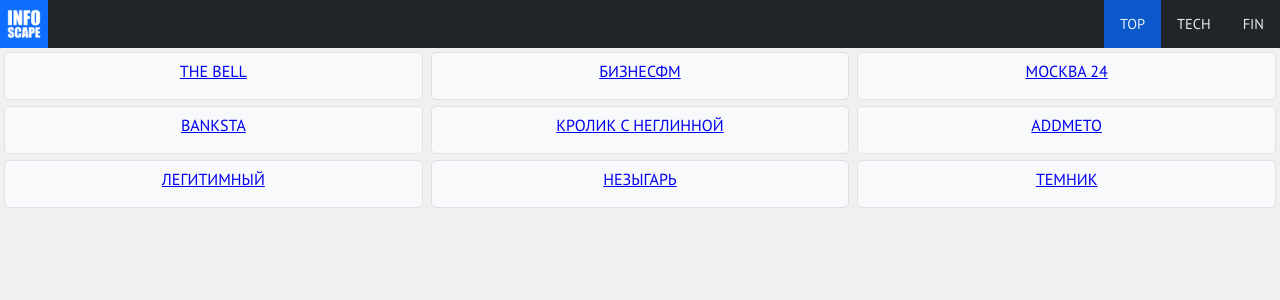
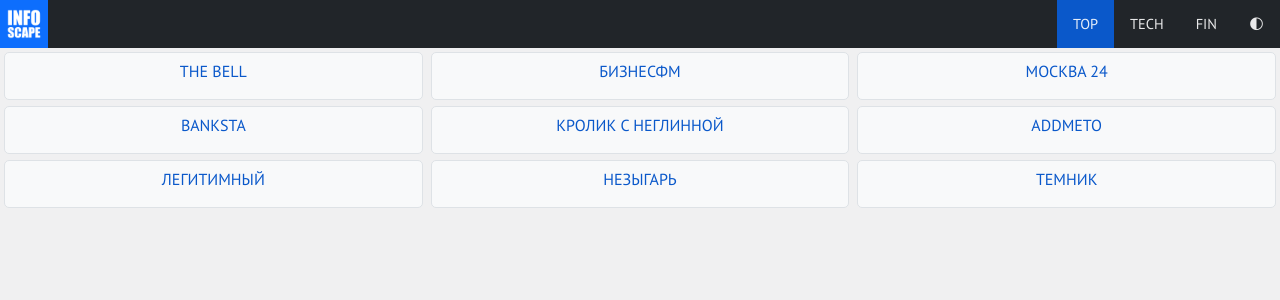
Before and after one commit to bikulov/infoscape, a FastAPI app: page /p/top in a window 1280 px wide. Shown: the top 300 px of the page. Run offline with FastAPI, Linux system fonts and the light colour scheme; parts of the project's set-up code (start-up, migrations or seed data) failed here and were passed over.

Commit message:
Dark and light themes

```diff
--- a/app/static/style.css
+++ b/app/static/infoscape.css
@@ -3,22 +3,52 @@
     src: url("/static/PTSans-Regular.ttf") format("truetype");
 }
 
+:root {
+    --color-background: rgba(108, 117, 125, 0.1);
+    --color-text: black;
+    --color-mark: lightgreen;
+
+    --color-navbar-background: rgb(33, 37, 41);
+    --color-navbar-active: rgb(10, 88, 202);
+    --color-navbar-text: rgba(255, 255, 255, 0.9);
+
+    --color-widget-background: rgb(248, 249, 250);
+    --color-widget-border: rgb(222, 226, 230);
+    --color-widget-title: rgb(10, 88, 202);
+}
+
+[data-theme="dark"] {
+    --color-background: rgb(33, 37, 41);
+    --color-text: white;
+    --color-mark: lightgreen;
+
+    --color-navbar-background: rgb(33, 37, 41);
+    --color-navbar-active: rgb(10, 88, 202);
+    --color-navbar-text: rgba(255, 255, 255, 0.9);
+
+    --color-widget-background: rgb(33, 37, 41);
+    --color-widget-border: rgb(56, 63, 70);
+    --color-widget-title: rgb(10, 88, 202);
+}
+
+
 body {
     font-family: "PTSans", sans-serif;
     font-size: 1rem;
-    background-color: rgba(108, 117, 125, 0.1);
+    background-color: var(--color-background);
+    color: var(--color-text);
     margin: 0;
     padding: 0;
 }
 
 mark {
-    background-color: lightgreen;
+    background-color: var(--color-mark);
 }
 
 .navbar {
     display: flex;
     justify-content: space-between;
-    background-color: rgb(33, 37, 41);
+    background-color: var(--color-navbar-background);
 }
 
 .navbar-brand {
@@ -45,12 +75,12 @@ mark {
 }
 
 .navbar-menu > .active {
-    background-color: rgb(10, 88, 202);
+    background-color: var(--color-navbar-active);
 }
 
 .navbar-menu-item > a {
     text-decoration: none;
-    color: rgba(255, 255, 255, 0.9);
+    color: var(--color-navbar-text);
 }
 
 .container {
@@ -84,18 +114,21 @@ mark {
 .widget-inner {
     padding: 0.5rem;
     height: calc(100% - 1rem);
-    background-color: rgb(248, 249, 250);
-    border: 1px solid rgb(222, 226, 230);
+    background-color: var(--color-widget-background);
+    border: 1px solid var(--color-widget-border);
     border-radius: 5px;
 }
 
 .widget-title {
-    color: rgb(10, 88, 202);
     display: block;
     text-align: center;
+    margin-bottom: 0.5rem;
+}
+
+.widget-title > a {
     text-transform: uppercase;
     text-decoration: none;
-    margin-bottom: 0.5rem;
+    color: var(--color-widget-title);
 }
 
 .post-summary {
@@ -122,8 +155,8 @@ mark {
     display: none;
     z-index: 1;
     padding: 0.5rem;
-    background-color: rgba(222, 226, 230);
-    border: 1px solid rgb(222, 226, 230);
+    background-color: var(--color-widget-border);
+    border: 1px solid var(--color-widget-border);
     border-radius: 5px;
 }
 
--- /dev/null
+++ b/app/static/infoscape.js
@@ -0,0 +1,26 @@
+function setTheme(theme) {
+    var body = document.getElementById("body");
+    var savedTheme = localStorage.getItem("theme");
+    theme = theme || savedTheme;
+    body.dataset.theme = theme;
+    localStorage.setItem("theme", theme);
+}
+
+function toggleTheme() {
+    var theme = localStorage.getItem("theme");
+    setTheme((theme == "dark") ? "light" : "dark");
+}
+
+function showPopup(el) {
+    var pos = el.getBoundingClientRect();
+    var popup = document.getElementById("popup");
+
+    popup.innerHTML = el.dataset.post;
+    popup.style.display = "block";
+    popup.style.left = pos.left + "px";
+    popup.style.top = window.pageYOffset + pos.bottom + "px";
+}
+
+function hidePopup(el) {
+    document.getElementById("popup").style.display = "none";
+}
--- a/app/static/popup.js
+++ /dev/null
@@ -1,13 +0,0 @@
-function show_popup(el) {
-    var pos = el.getBoundingClientRect();
-    var popup = document.getElementById("popup");
-
-    popup.innerHTML = el.dataset.post;
-    popup.style.display = "block";
-    popup.style.left = pos.left + "px";
-    popup.style.top = window.pageYOffset + pos.bottom + "px";
-}
-
-function hide_popup(el) {
-    document.getElementById("popup").style.display = "none";
-}
--- a/app/templates/index.html
+++ b/app/templates/index.html
@@ -4,15 +4,15 @@
 <head>
     <meta charset="utf-8">
     <meta name="viewport" content="width=device-width, initial-scale=1">
-    <link href="/static/style.css" rel="stylesheet" type="text/css" media="all">
-    <script type="text/javascript" src="/static/popup.js"></script>
+    <link href="/static/infoscape.css" rel="stylesheet" type="text/css" media="all">
+    <script type="text/javascript" src="/static/infoscape.js"></script>
     <link rel="apple-touch-icon" href="/static/logo.png" type="image/png">
     <link rel="icon" href="/static/logo.svg" type="image/svg+xml">
     <link rel="icon" href="/static/logo.png" type="image/png">
     <title>{{title}}</title>
 </head>
 
-<body>
+<body id="body" data-theme="dark" onload="setTheme()">
     <nav class="navbar">
         <a class="navbar-brand" href="/"><img src="/static/logo.png" alt="logo"></a>
         <ul class="navbar-menu">
@@ -21,6 +21,7 @@
                 <a href="/p/{{page.slug}}">{{page.title}}</a>
             </li>
             {% endfor %}
+            <li class="navbar-menu-item" onclick="toggleTheme()"><a href="#">🌓︎</a></li>
         </ul>
     </nav>
     <div class="popup" id="popup"></div>
@@ -28,9 +29,9 @@
         {% for widget in widgets %}
         <div class="widget">
             <div class="widget-inner">
-                <span class="widget-title" onmouseover="hide_popup(this)"><a href="{{widget.link}}">{{widget.heading|safe}}</a></span>
+                <span class="widget-title" onmouseover="hidePopup(this)"><a href="{{widget.link}}">{{widget.heading|safe}}</a></span>
                 {% for post in widget.posts %}
-                <span class="post-summary" data-post="{{post.html}}" onmouseover="show_popup(this)">
+                <span class="post-summary" data-post="{{post.html}}" onmouseover="showPopup(this)">
                     <a class="post-date {% if post.is_fresh %}post-fresh{% endif %}" href="{{post.link}}">{{post.date}}</a>
                     {{post.summary|safe}}
                     <div></div>
```
